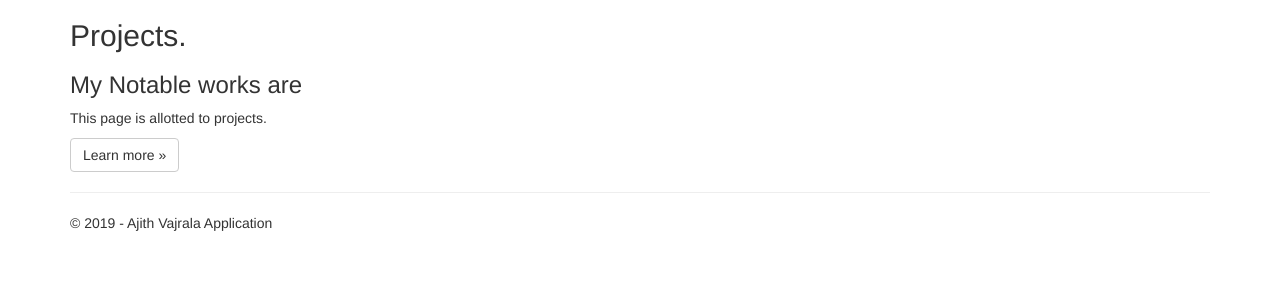
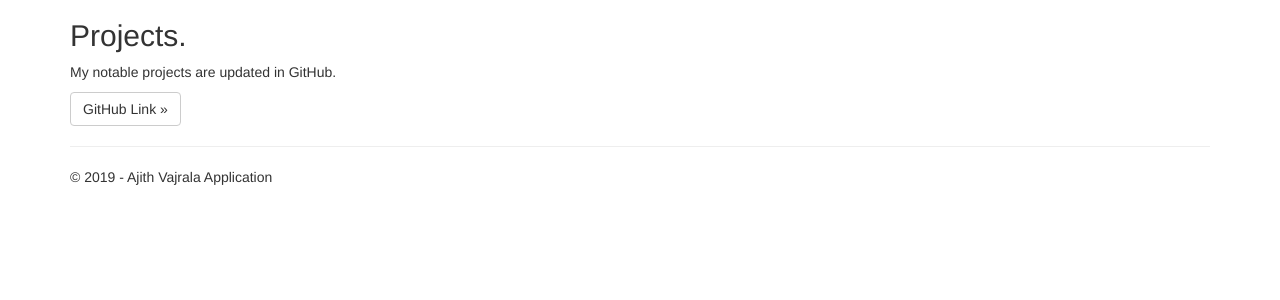
Before and after one commit to Ajithvajrala23/Website-Using-Flask-Framework, a Flask app: page /projects in a window 1280 px wide. Shown: the part 51-351 px from the top of the page. Run offline with Flask 2, Linux system fonts and the light colour scheme; parts of the project's set-up code (start-up, migrations or seed data) failed here and were passed over; some libraries are stand-ins or nearby versions.

Commit message:
new changes made here

```diff
--- a/FlaskWebProject2/templates/projects.html
+++ b/FlaskWebProject2/templates/projects.html
@@ -3,10 +3,10 @@
 {% block content %}
 
 <h2>{{ title }}.</h2>
-<h3>{{ message }}</h3>
 
-<p>This page is allotted to projects.</p>
-<p><a class="btn btn-default" href="https://www.linkedin.com/in/ajith-reddy-vajrala-21b88b68/">Learn more &raquo;</a></p>
+
+<p>My notable projects are updated in GitHub.</p>
+<p><a class="btn btn-default" href="https://github.com/Ajithvajrala23">GitHub Link &raquo;</a></p>
 
 
 {% endblock %}
```
